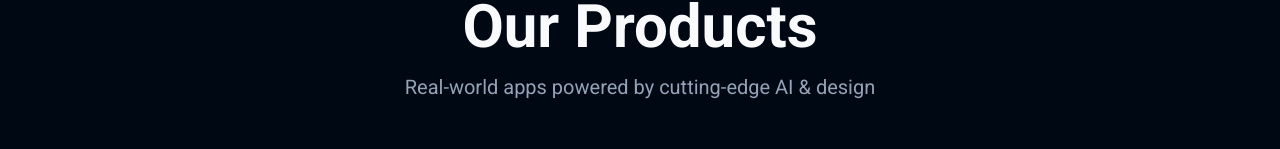
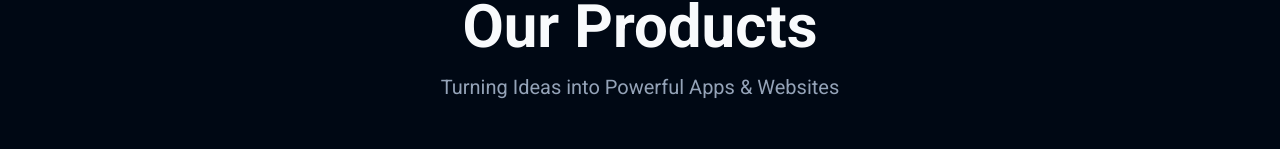
Before and after one commit to balarajakumara3-droid/Gemini--dev--web, a React (Vite) app: page / in a window 1280 px wide. Shown: the part 803-952 px from the top of the page. Built offline with nearby package versions, Linux system fonts and the light colour scheme; a web font is replaced by a local one.

Commit message:
Update Our Products tagline to 'Turning Ideas into Powerful Apps & Websites'

```diff
--- a/components/OurProducts.tsx
+++ b/components/OurProducts.tsx
@@ -46,7 +46,7 @@ const OurProducts = () => {
             Our Products
           </h2>
           <p className="text-xl text-secondary">
-            Real-world apps powered by cutting-edge AI & design
+            Turning Ideas into Powerful Apps & Websites
           </p>
         </div>
 
```
